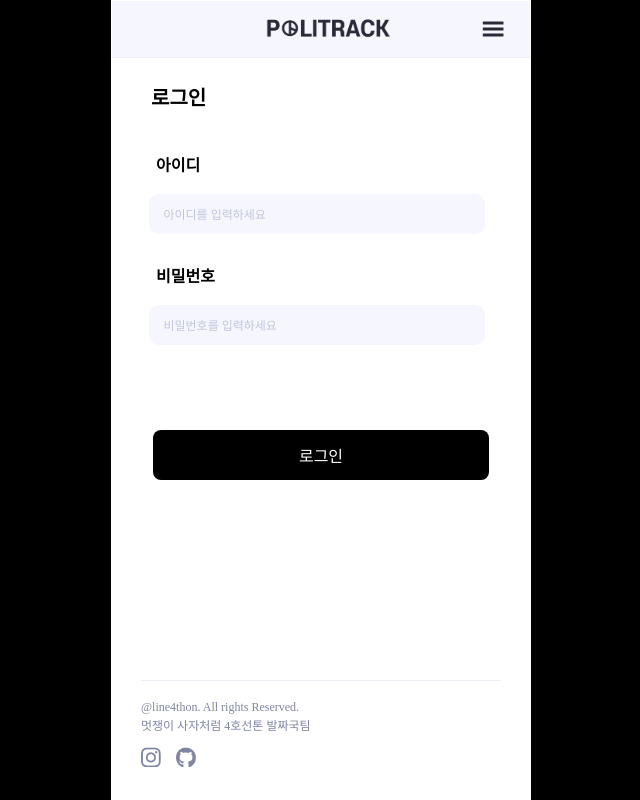
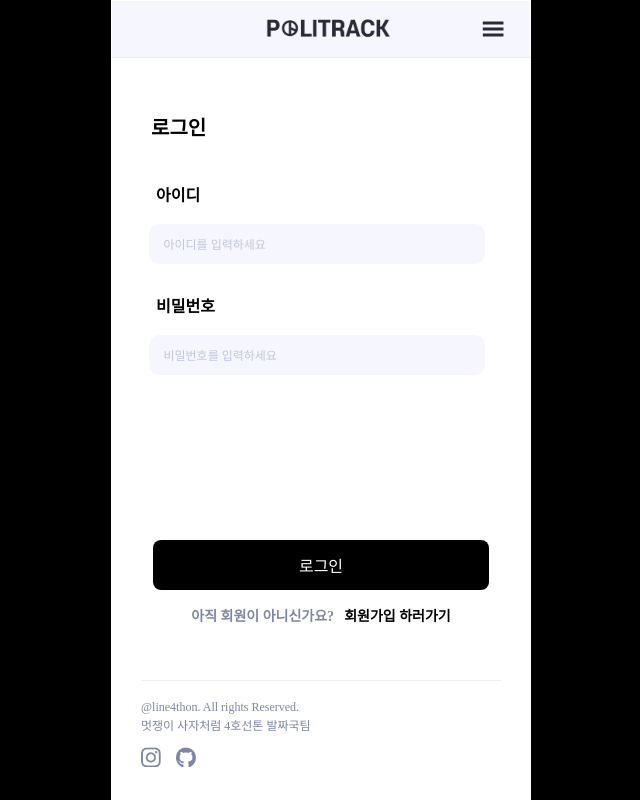
Before and after one commit to Politrack-4thon/politrack_front, a React (Vite) app: page /SignIn in a window 1280 px wide. Shown: the whole page, without its empty margins (319-959 px from the left). Built offline with nearby package versions, Linux system fonts and the light colour scheme; no server answers.

Commit message:
:lipstick: Style: 로그인,회원가입 스타일

```diff
--- a/src/App.jsx
+++ b/src/App.jsx
@@ -40,8 +40,8 @@
 
   // 인트로, 로그인, 회원가입 시 푸터 숨김
   const hideFooter =
-    currentPath === '/signin' ||
-    currentPath === '/Signup' ||
+    currentPath === '/Signin' ||
+    currentPath === '/SignUp' ||
     currentPath === '/intro';
 
   return (
--- a/src/components/Intro/IntroFirst.jsx
+++ b/src/components/Intro/IntroFirst.jsx
@@ -8,6 +8,10 @@
 `;
 
 function IntroFirst() {
+  const handleLogiMove = () => {
+    // 로그인 페이지로 이동
+    navigate('/Signin');
+  };
   return (
     <S.IntroFirstWhole>
       <S.IntroFirstWrapper>
@@ -25,6 +29,11 @@
             <S.IntroBtn>서비스 시작하기</S.IntroBtn>
           </S.IntroBtnContainer>
         </Link>
+        <S.LoginContainer>
+          <S.SignupMoveMain onClick={handleLogiMove}>
+            로그인 하러가기
+          </S.SignupMoveMain>
+        </S.LoginContainer>
       </S.IntroFirstWrapper>
     </S.IntroFirstWhole>
   );
--- a/src/components/Intro/style.jsx
+++ b/src/components/Intro/style.jsx
@@ -4,35 +4,35 @@
 
 export const IntroFirstWrapper = styled.div`
   /* border: 1px solid red; */
-  width: 100%;
+  /* width: 100%; */
 `;
 
 export const IntroWrapper2 = styled.div`
   /* border: 1px solid red; */
-  width: 100%;
+  /* width: 100%; */
 `;
 
 export const IntroLogo = styled.img`
-  width: 35%;
+  width: 30%;
 `;
 
 export const IntroLogoContainer = styled.div`
   display: flex;
   width: 100%;
   justify-content: center;
-  margin-top: 110px;
+  margin-top: 70px;
   flex-direction: column;
   align-items: center;
 `;
 
 export const IntroLogoTitle = styled.img`
-  width: 70%;
+  width: 60%;
   margin-top: 20px;
 `;
 
 export const IntroDes = styled.div`
   text-align: center;
-  margin-top: 100px;
+  margin-top: 60px;
   line-height: 20px;
   font-size: 14px;
   font-weight: 400;
@@ -60,6 +60,25 @@
   border-radius: 8px;
 `;
 
+export const LoginContainer = styled.div`
+  width: 100%;
+  /* border: 1px solid red; */
+  margin-top: 15px;
+  justify-content: center;
+  display: flex;
+`;
+
+export const SignupMoveMain = styled.div`
+  color: black;
+  font-size: 17px;
+  font-weight: 600;
+  font-family: 'NotoSansRegular';
+  cursor: pointer;
+  &:hover {
+    font-size: 20px;
+  }
+`;
+
 //IntroSecond
 
 export const IntroSecondWhole = styled.div`
--- a/src/pages/Intro/Intro.jsx
+++ b/src/pages/Intro/Intro.jsx
@@ -7,41 +7,14 @@
 import IntroSecond from '../../components/Intro/IntroSecond';
 
 function Intro() {
-  const sliderSettings = {
-    infinite: false,
-    speed: 500,
-    slidesToShow: 1,
-    slidesToScroll: 1,
-    dots: true,
-    swipeToSlide: true,
-    appendDots: (dots) => (
-      <div style={{ position: 'absolute', top: '10px', right: '10px' }}>
-        <ul style={{ margin: '0' }}>{dots}</ul>
-      </div>
-    ),
-  };
+  return (
+    <S.IntroWhole>
+      <S.IntroWrapper>
+        <IntroFirst />
 
-  const sliderRef = useRef(null);
-
-  const handleBeforeChange = (oldIndex, newIndex) => {
-    sliderRef.current.slickGoTo(newIndex); // 슬라이드 이동
-  };
-
-  return (
-    <div style={{ position: 'relative', width: '100%', overflow: 'hidden' }}>
-      <Slider
-        {...sliderSettings}
-        beforeChange={handleBeforeChange}
-        ref={sliderRef}
-      >
-        <S.IntroWrapper>
-          <IntroFirst />
-        </S.IntroWrapper>
-        <S.IntroWrapper>
-          <IntroSecond />
-        </S.IntroWrapper>
-      </Slider>
-    </div>
+        {/* <IntroSecond /> */}
+      </S.IntroWrapper>
+    </S.IntroWhole>
   );
 }
 
--- a/src/pages/Intro/style.jsx
+++ b/src/pages/Intro/style.jsx
@@ -1,7 +1,6 @@
 import { styled } from 'styled-components';
 
-export const IntroWrapper = styled.div`
-  width: 100%;
-  height: 100%;
-  overflow: hidden;
-`;
+export const IntroWhole = styled.div``;
+export const IntroWrapper = styled.div``;
+
+export const LoginContainer = styled.div``;
--- a/src/pages/login/In_Style.jsx
+++ b/src/pages/login/In_Style.jsx
@@ -14,12 +14,14 @@
 `;
 
 export const SigninWrapper = styled.div`
-  flex-grow: 1;
+  width: 100%;
   display: flex;
   flex-direction: column;
+  -webkit-box-pack: center;
+  -webkit-box-align: center;
+  margin-top: 30px;
+  overflow: hidden;
   align-items: center;
-  width: 100%;
-  overflow: hidden;
 `;
 
 export const SignInInputWrapper = styled.form`
@@ -59,6 +61,7 @@
   display: flex;
   justify-content: center;
   margin-top: 20px;
+  margin-bottom: 20px;
 `;
 
 export const SignupMoveSub = styled.div`
@@ -83,5 +86,5 @@
   width: 100%;
   justify-content: center;
   display: flex;
-  margin-top: 120px;
+  margin-top: 80px;
 `;
--- a/src/pages/login/SignIn.jsx
+++ b/src/pages/login/SignIn.jsx
@@ -12,6 +12,11 @@
     user_id: '',
     password: '',
   });
+
+  const handleLogiMove = () => {
+    // 로그인 페이지로 이동
+    navigate('/SignUp');
+  };
 
   const [jwtToken, setJwtToken] = useState(null); // JWT 토큰 상태 추가
   const [pw, setPw] = useState('');
@@ -120,11 +125,19 @@
           />
         </S.SignInInputWrapper>
       </S.SigninForm>
-      <LoginButton
-        type='submit'
-        onClick={handleLoginClick}
-        buttonText='로그인'
-      />
+      <S.LoginButton>
+        <LoginButton
+          type='submit'
+          onClick={handleLoginClick}
+          buttonText='로그인'
+        />
+      </S.LoginButton>
+      <S.SignupMove>
+        <S.SignupMoveSub>아직 회원이 아니신가요?</S.SignupMoveSub>
+        <S.SignupMoveMain onClick={handleLogiMove}>
+          회원가입 하러가기
+        </S.SignupMoveMain>
+      </S.SignupMove>
     </S.SigninWrapper>
   );
 }
--- a/src/pages/login/SignUp.jsx
+++ b/src/pages/login/SignUp.jsx
@@ -20,7 +20,7 @@
 
   const handleLogiMove = () => {
     // 로그인 페이지로 이동
-    navigate('/signin');
+    navigate('/Signin');
   };
 
   // const checkDuplicateId = async (userId) => {
```
